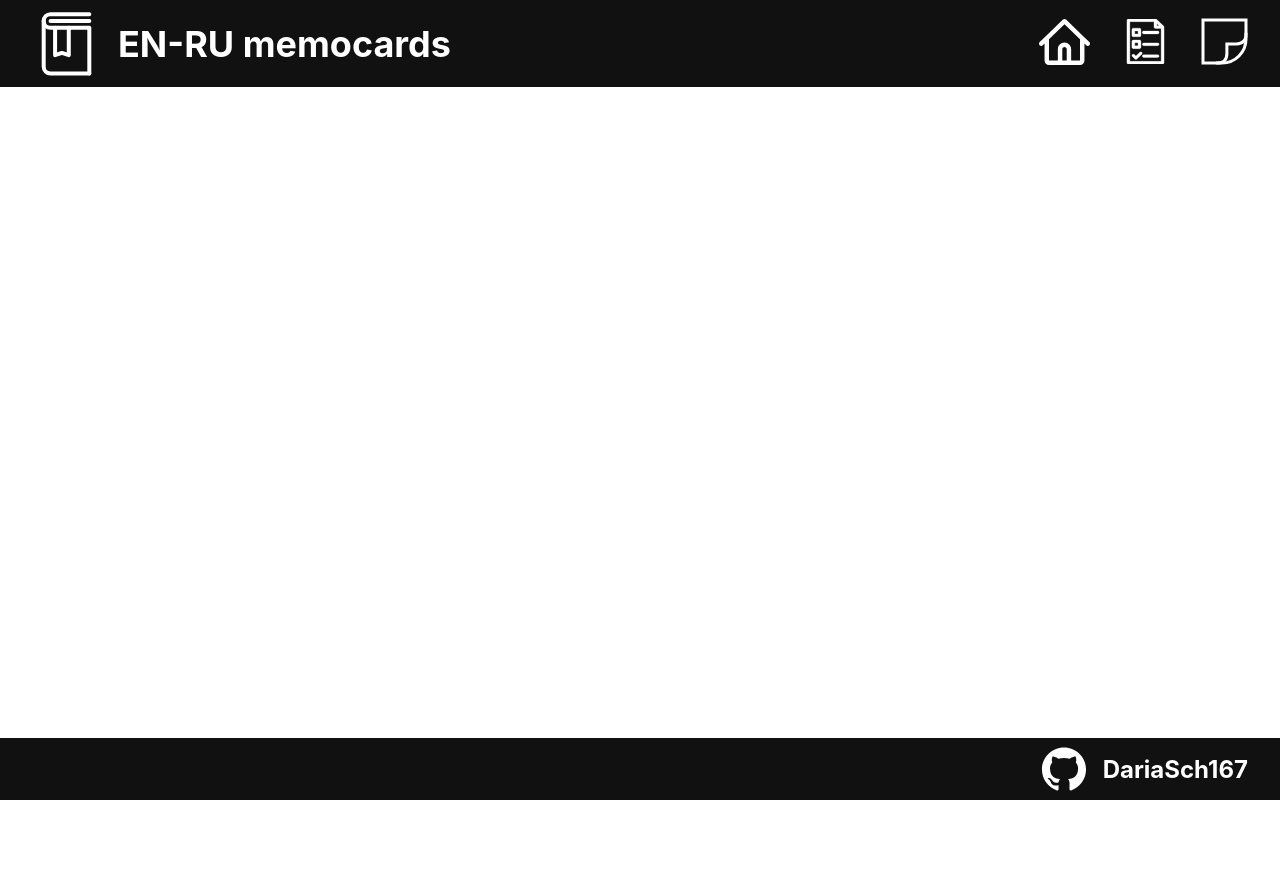
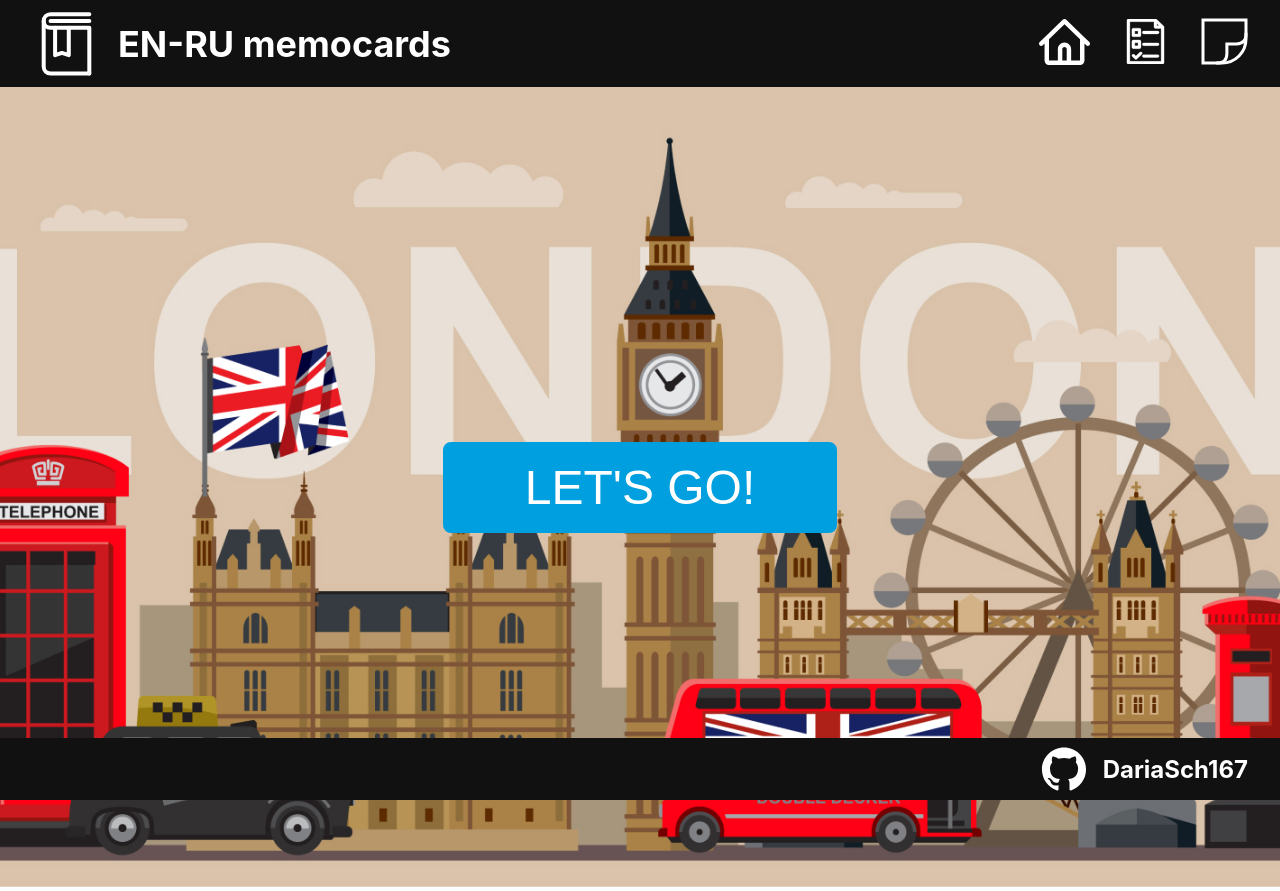
Before and after one commit to DariaSch167/en_memo_spa, a React (Create React App) app: page / in a window 1280 px wide. Before the commit the page ends 800 px from the top, so only its background shows below. Built offline with nearby package versions, Linux system fonts and the light colour scheme; no server answers.

Commit message:
edit homepage

```diff
--- a/package.json
+++ b/package.json
@@ -43,5 +43,5 @@
     "@babel/plugin-proposal-private-property-in-object": "7.21.11",
     "gh-pages": "^6.1.1"
   },
-  "homepage": "https://DariaSch167.github.io/en_memo_spa"
+  "homepage": "https://DariaSch167.github.io/en_memo_spa/"
 }
--- a/src/App.js
+++ b/src/App.js
@@ -12,10 +12,10 @@ function App() {
       <div className="App">
         <Header />
         <Routes>
-          <Route path="en_memo_spa/" element={<MainHome />}></Route>
-          <Route path="en_memo_spa/list" element={<MainListOfCards />}></Route>
-          <Route path="en_memo_spa/cards" element={<MainCards />}></Route>
-          <Route path="en_memo_spa/*" element={<Missing />}></Route>
+          <Route path="/" element={<MainHome />}></Route>
+          <Route path="/list" element={<MainListOfCards />}></Route>
+          <Route path="/cards" element={<MainCards />}></Route>
+          <Route path="/*" element={<Missing />}></Route>
         </Routes>
         <Footer />
       </div>
```
